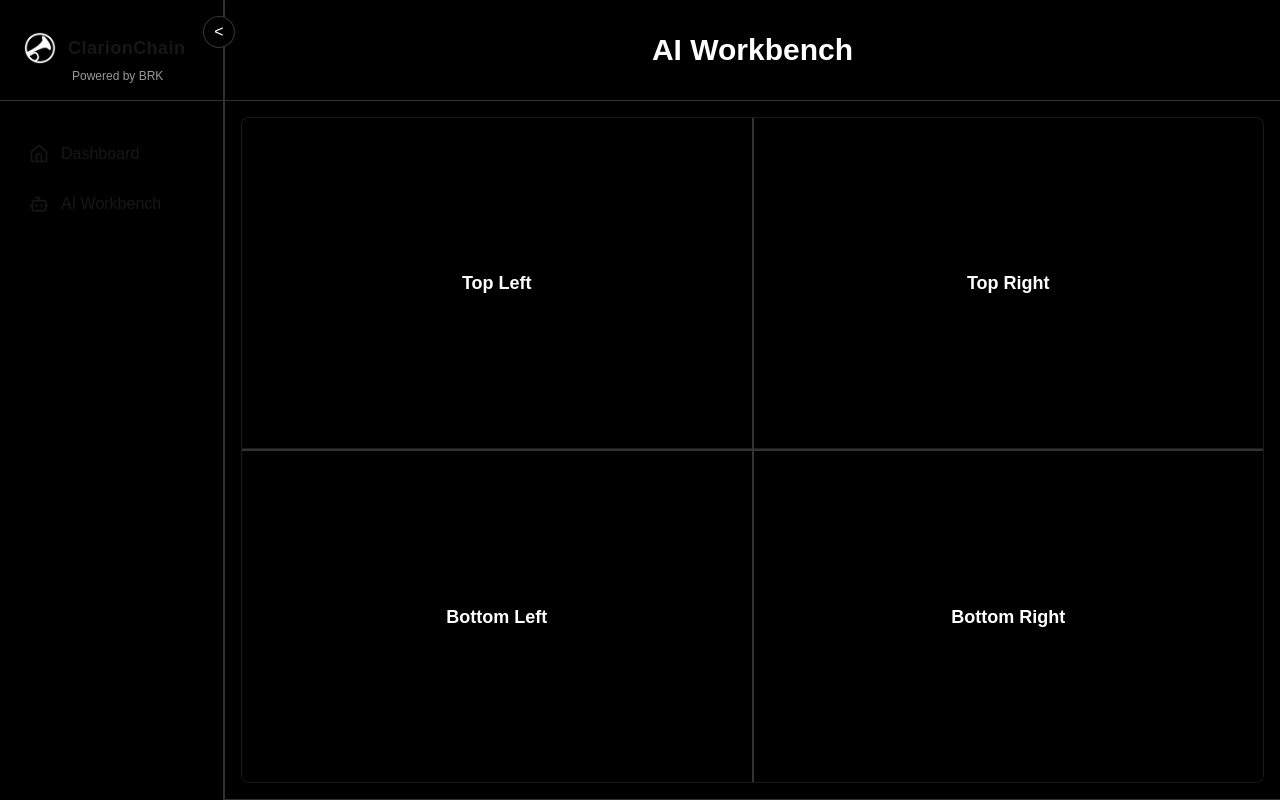
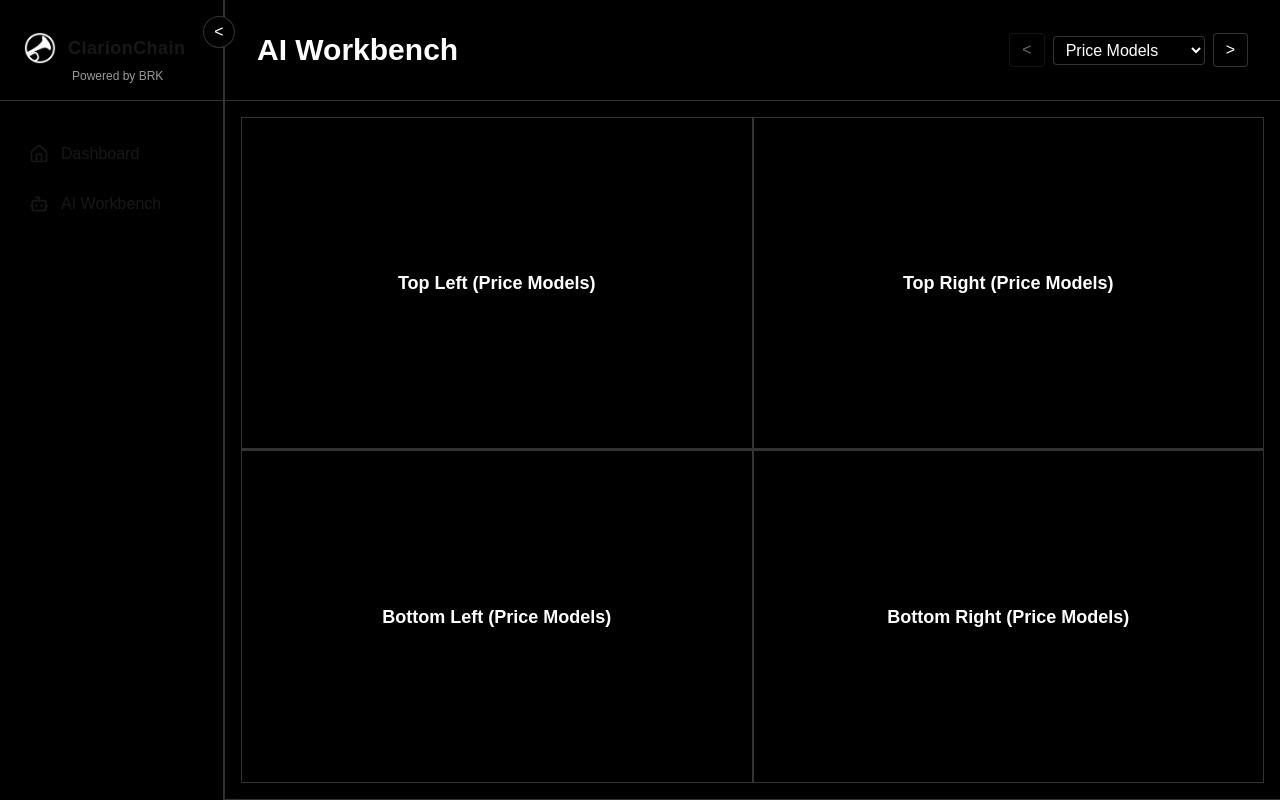
Before and after one commit to tjw74/clarionai, a Next.js app: page /ai-workbench in a window 1280 px wide. Built offline with nearby package versions, Linux system fonts and the light colour scheme.

Commit message:
ai wb : repositioned controls upper right

```diff
--- a/src/app/ai-workbench/page.tsx
+++ b/src/app/ai-workbench/page.tsx
@@ -1,28 +1,54 @@
+'use client';
+import { useState } from 'react';
 import { ResizablePanel, ResizablePanelGroup, ResizableHandle } from "@/components/ui/resizable";
 
+const metricGroups = [
+  { name: 'Price Models' },
+  { name: 'Profit & Loss' },
+  { name: 'Network Activity' },
+];
+
 export default function AIWorkbench() {
+  const [selectedIndex, setSelectedIndex] = useState(0);
+  const handlePrev = () => setSelectedIndex(i => Math.max(i - 1, 0));
+  const handleNext = () => setSelectedIndex(i => Math.min(i + 1, metricGroups.length - 1));
+
   return (
     <div className="bg-black text-white min-h-screen w-full flex flex-col border-b border-white/20">
-      <header className="py-8 border-b border-white/20 w-full flex justify-center">
+      <header className="py-8 border-b border-white/20 w-full flex items-center justify-between px-8">
         <h1 className="text-3xl font-bold">AI Workbench</h1>
+        {/* Metric group navigation - moved to top right */}
+        <div className="flex items-center gap-2">
+          <button onClick={handlePrev} disabled={selectedIndex === 0} className="px-3 py-1 rounded border border-white/20 bg-black text-white disabled:opacity-40">&lt;</button>
+          <select
+            value={selectedIndex}
+            onChange={e => setSelectedIndex(Number(e.target.value))}
+            className="bg-black border border-white/20 text-white rounded px-2 py-1"
+          >
+            {metricGroups.map((group, i) => (
+              <option key={group.name} value={i}>{group.name}</option>
+            ))}
+          </select>
+          <button onClick={handleNext} disabled={selectedIndex === metricGroups.length - 1} className="px-3 py-1 rounded border border-white/20 bg-black text-white disabled:opacity-40">&gt;</button>
+        </div>
       </header>
       <div className="flex flex-col flex-1 p-4 gap-4">
         {/* 4 resizable quadrants */}
-        <ResizablePanelGroup direction="horizontal" className="flex-1 min-h-0 rounded-lg border border-white/10 bg-black">
+        <ResizablePanelGroup direction="horizontal" className="flex-1 min-h-0 border border-white/20 bg-black">
           {/* Left side (vertical split) */}
           <ResizablePanel defaultSize={50} minSize={20} className="min-w-0">
             <ResizablePanelGroup direction="vertical" className="h-full min-h-0">
               {/* Top Left */}
               <ResizablePanel defaultSize={50} minSize={20} className="min-h-0">
-                <div className="flex flex-col h-full w-full items-center justify-center p-2 bg-black border-b border-white/10">
-                  <span className="text-white text-lg font-semibold">Top Left</span>
+                <div className="flex flex-col h-full w-full items-center justify-center p-2 bg-black border-b border-white/20">
+                  <span className="text-white text-lg font-semibold">Top Left ({metricGroups[selectedIndex].name})</span>
                 </div>
               </ResizablePanel>
               <ResizableHandle withHandle className="border border-white/20 border-[1px]" />
               {/* Bottom Left */}
               <ResizablePanel defaultSize={50} minSize={20} className="min-h-0">
                 <div className="flex flex-col h-full w-full items-center justify-center p-2 bg-black">
-                  <span className="text-white text-lg font-semibold">Bottom Left</span>
+                  <span className="text-white text-lg font-semibold">Bottom Left ({metricGroups[selectedIndex].name})</span>
                 </div>
               </ResizablePanel>
             </ResizablePanelGroup>
@@ -33,15 +59,15 @@ export default function AIWorkbench() {
             <ResizablePanelGroup direction="vertical" className="h-full min-h-0">
               {/* Top Right */}
               <ResizablePanel defaultSize={50} minSize={20} className="min-h-0">
-                <div className="flex flex-col h-full w-full items-center justify-center p-2 bg-black border-b border-white/10">
-                  <span className="text-white text-lg font-semibold">Top Right</span>
+                <div className="flex flex-col h-full w-full items-center justify-center p-2 bg-black border-b border-white/20">
+                  <span className="text-white text-lg font-semibold">Top Right ({metricGroups[selectedIndex].name})</span>
                 </div>
               </ResizablePanel>
               <ResizableHandle withHandle className="border border-white/20 border-[1px]" />
               {/* Bottom Right */}
               <ResizablePanel defaultSize={50} minSize={20} className="min-h-0">
                 <div className="flex flex-col h-full w-full items-center justify-center p-2 bg-black">
-                  <span className="text-white text-lg font-semibold">Bottom Right</span>
+                  <span className="text-white text-lg font-semibold">Bottom Right ({metricGroups[selectedIndex].name})</span>
                 </div>
               </ResizablePanel>
             </ResizablePanelGroup>
```
